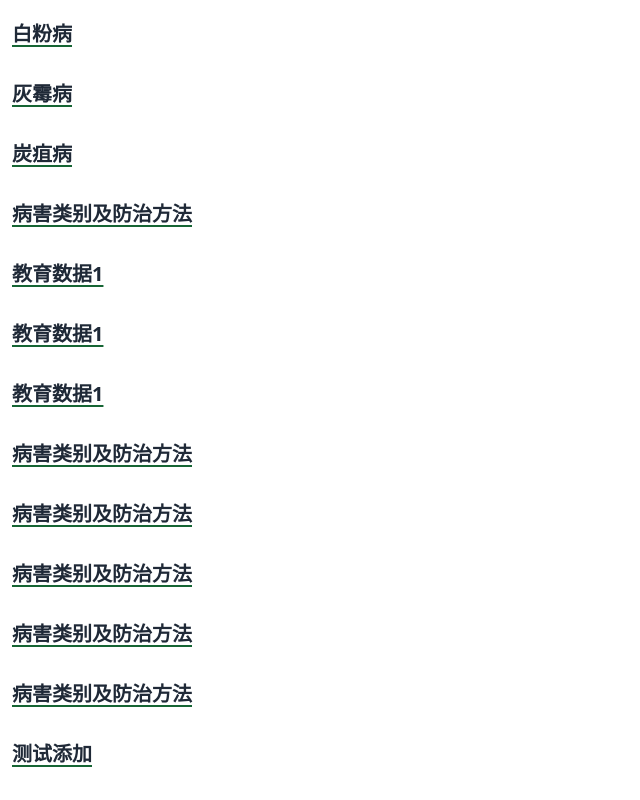
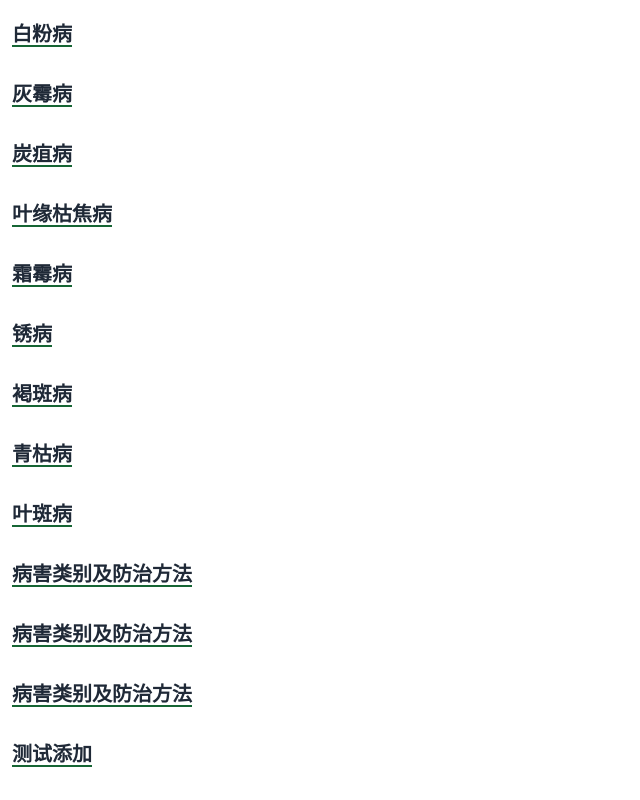
Before and after one commit to leafasks/leafask, a Next.js app: page /EducationList in a window 1280 px wide. Shown: the whole page, without its empty margins (0-640 px from the left). Built offline with nearby package versions, Linux system fonts and the light colour scheme.

Commit message:
Update education.ts

```diff
--- a/data/education.ts
+++ b/data/education.ts
@@ -21,37 +21,37 @@ export const educationData: educationType[] = [
     },
     {
         id: 4,
-        name: "病害类别及防治方法",
+        name: "叶缘枯焦病",
         description: "教育数据1的描述",
         image: "/education/example1.jpg"
     },
     {
         id: 5,
-        name: "教育数据1",
+        name: "霜霉病",
         description: "教育数据1的描述",
         image: "/education/example1.jpg"
     },
     {
         id: 6,
-        name: "教育数据1",
+        name: "锈病",
         description: "教育数据1的描述",
         image: "/education/education3.png"
     },
     {
         id: 7,
-        name: "教育数据1",
+        name: "褐斑病",
         description: "教育数据1的描述",
         image: "/education/example1.jpg"
     },
     {
         id: 8,
-        name: "病害类别及防治方法",
+        name: "青枯病",
         description: "教育数据1的描述",
         image: "/education/example1.jpg"
     },
     {
         id: 9,
-        name: "病害类别及防治方法",
+        name: "叶斑病",
         description: "教育数据1的描述",
         image: "/education/example1.jpg"
     },
```
